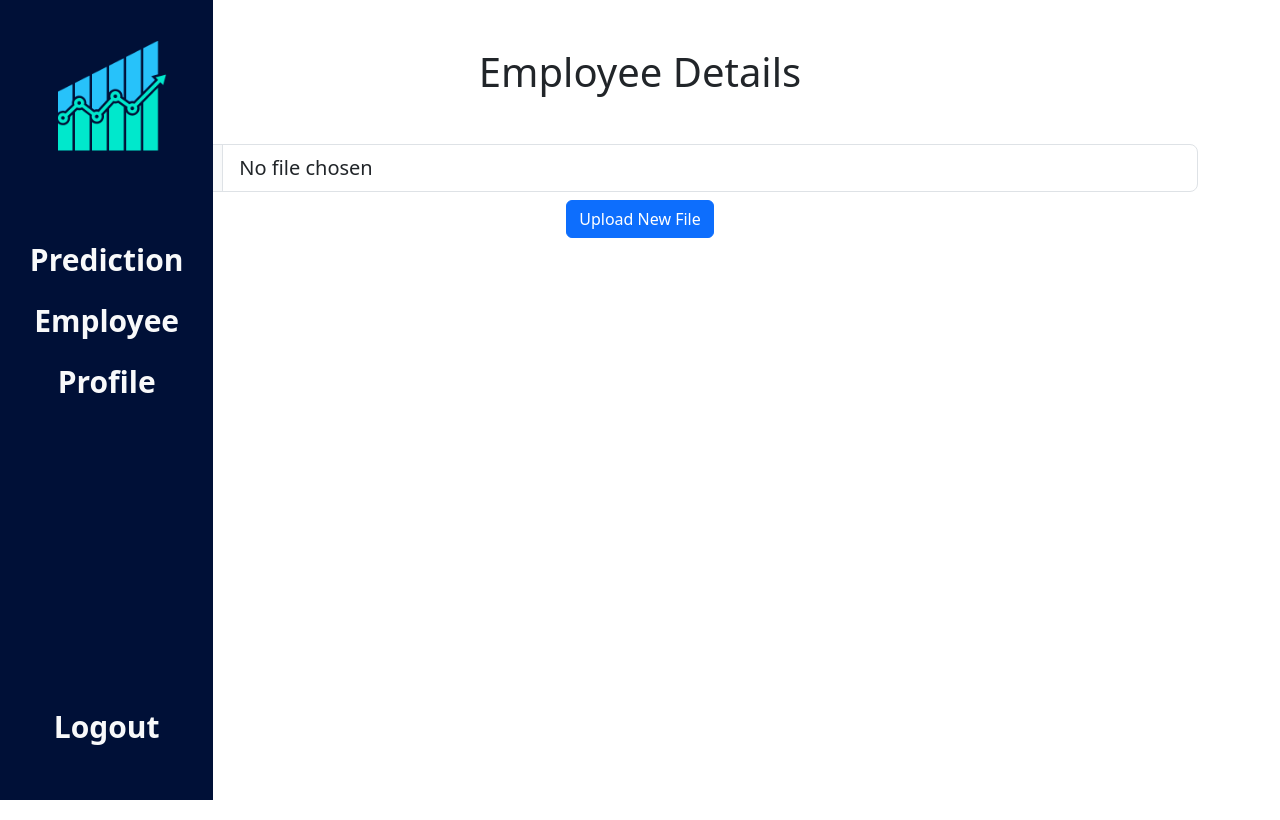
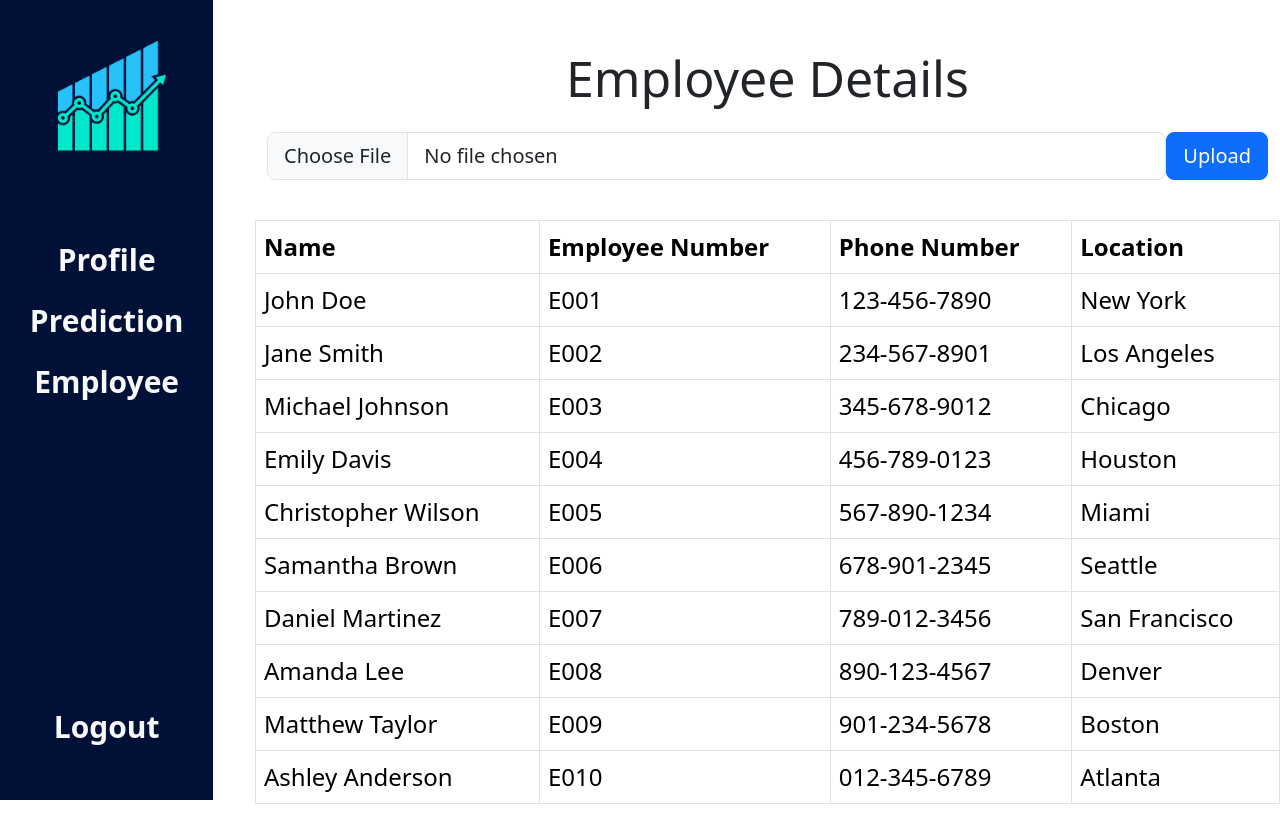
Before and after one commit to Sarahaha004/idtreact1, a React (Vite) app: page /employee in a window 1280 px wide. Built offline with nearby package versions, Linux system fonts and the light colour scheme; the HTML template or start-up script is replaced by a standard one.

Commit message:
chenges emptable

```diff
--- a/src/App.jsx
+++ b/src/App.jsx
@@ -14,7 +14,7 @@ function App() {
     <Router>
       <div className="App">
         <Routes>
-          <Route path="/" element={<SignUp />} />
+          <Route path="/" element={<Login />} />
           <Route path="/login" element={<Login />} />
           <Route path="/register" element={<SignUp />} />
           <Route path="/profile" element={<Profile />} />
--- a/src/Employee.jsx
+++ b/src/Employee.jsx
@@ -6,7 +6,7 @@ import { toast } from 'react-toastify';
 import { auth } from "./components/firebase"; // Import the auth object from the Firebase authentication module
 import { db } from "./components/firebase";
 import { doc, getDoc, setDoc } from "firebase/firestore";
-
+import Emptable from './components/Emptable';
 const Employee = () => {
   const [excelData, setExcelData] = useState(null);
   const [uploadedFile, setUploadedFile] = useState(null);
@@ -63,13 +63,13 @@ const Employee = () => {
   };
 
   return (
-    <div>
+    <div style={{ marginLeft: '255px' }}>
       <Navbar />
       <div className="container mt-5">
         <div className="row justify-content-center">
           <div className="col-12">
             <div className="employee-content text-center">
-              <h1 className="text-center mb-5">Employee Details</h1>
+              <h2 className="text-center mb-4" style={{ fontSize: "50px" }}>Employee Details</h2>
               {excelData && (
                 <table className="table table-striped">
                   <thead className="table-dark">
@@ -90,16 +90,18 @@ const Employee = () => {
                   </tbody>
                 </table>
               )}
-              <div className="mb-5">
+              <div className="mb-3 d-flex justify-content-between align-items-center">
                 <input type="file" accept=".xlsx, .xls" onChange={handleFileUpload} className="form-control form-control-lg" />
-                <button className="btn btn-primary mt-2" onClick={handleUpload}>Upload New File</button>
+                <button className="btn btn-primary btn-lg" onClick={handleUpload}>Upload</button>
               </div>
             </div>
           </div>
         </div>
       </div>
+      <br />
+      <Emptable/>
     </div>
   );
-};
+}
 
 export default Employee;
--- /dev/null
+++ b/src/components/Emptable.jsx
@@ -0,0 +1,44 @@
+import React from 'react';
+
+const Emptable = () => {
+
+  const csvData = `John Doe,E001,123-456-7890,New York
+Jane Smith,E002,234-567-8901,Los Angeles
+Michael Johnson,E003,345-678-9012,Chicago
+Emily Davis,E004,456-789-0123,Houston
+Christopher Wilson,E005,567-890-1234,Miami
+Samantha Brown,E006,678-901-2345,Seattle
+Daniel Martinez,E007,789-012-3456,San Francisco
+Amanda Lee,E008,890-123-4567,Denver
+Matthew Taylor,E009,901-234-5678,Boston
+Ashley Anderson,E010,012-345-6789,Atlanta`;
+
+  // Split CSV data into rows
+  const rows = csvData.split('\n').map(row => row.split(','));
+
+  return (
+    <div>
+      <table className="table table-bordered" style={{ fontSize: "24px" }}>
+        <thead>
+          <tr>
+            <th>Name</th>
+            <th>Employee Number</th>
+            <th>Phone Number</th>
+            <th>Location</th>
+          </tr>
+        </thead>
+        <tbody>
+          {rows.map((row, index) => (
+            <tr key={index}>
+              {row.map((cell, cellIndex) => (
+                <td key={cellIndex}>{cell}</td>
+              ))}
+            </tr>
+          ))}
+        </tbody>
+      </table>
+    </div>
+  );
+};
+
+export default Emptable;
--- a/src/components/Navbar.jsx
+++ b/src/components/Navbar.jsx
@@ -34,6 +34,11 @@ function Navbar() {
         />
         <ul className="nav flex-column text-center">
           <li className="nav-item">
+            <Link to="/profile" className="nav-link text-light"  style={{ fontSize: "30px", fontWeight: "bold" }}>
+              Profile
+            </Link>
+          </li>
+          <li className="nav-item">
             <Link to="/dashboard" className="nav-link text-light"  style={{ fontSize: "30px", fontWeight: "bold" }}>
               Prediction
             </Link>
@@ -41,11 +46,6 @@ function Navbar() {
           <li className="nav-item">
             <Link to="/employee" className="nav-link text-light"  style={{ fontSize: "30px", fontWeight: "bold" }}>
               Employee
-            </Link>
-          </li>
-          <li className="nav-item">
-            <Link to="/profile" className="nav-link text-light"  style={{ fontSize: "30px", fontWeight: "bold" }}>
-              Profile
             </Link>
           </li>
         </ul>
--- a/src/components/register.jsx
+++ b/src/components/register.jsx
@@ -22,7 +22,7 @@ function Register() {
           email: user.email,
           CompanyName: fname,
           Address: lname,
-          EmpData: file,
+          // EmpData: file,
         });
       }
       console.log("User Registered Successfully");
```
